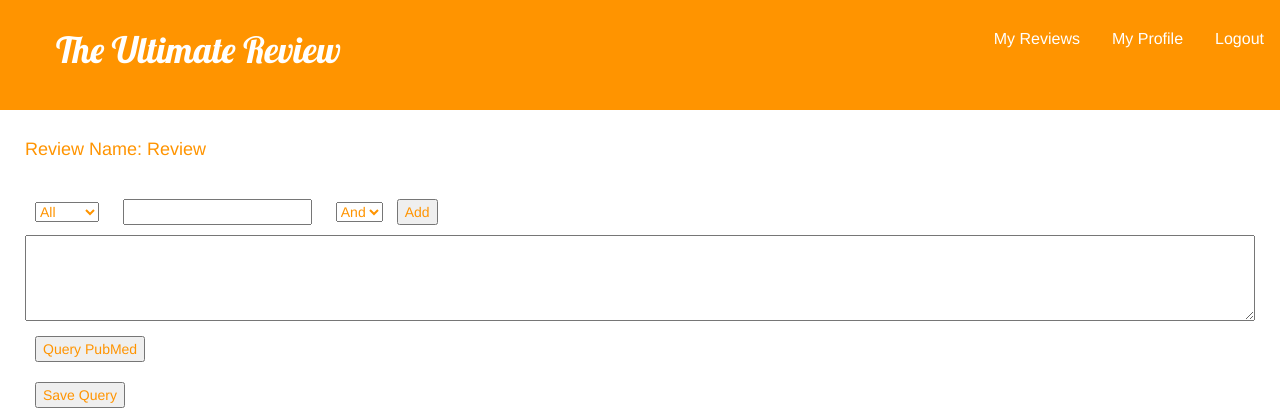
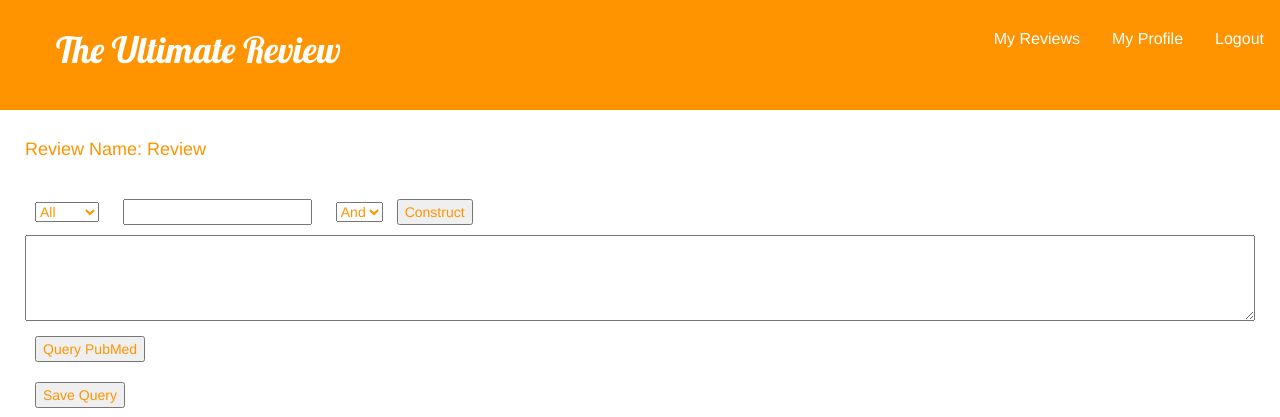
Before and after one commit to JoeCameron1/TheUltimateReview, a Django app: page /ultimatereview/singlereview/review/ in a window 1280 px wide. Shown: the top 417 px of the page. Run offline with Django 3.2, Linux system fonts and the light colour scheme; a user stored in the database is signed in; data comes from the database, SQL or seed files in the repository; both versions use the stored data as it was after the commit; data that the repository does not hold is empty; some libraries are stand-ins or nearby versions.

Commit message:
Add button changed to Construct button

```diff
--- a/templates/ultimatereview/querybuilder.html
+++ b/templates/ultimatereview/querybuilder.html
@@ -26,14 +26,14 @@
 		<option value = "OR">Or</option>
 		<option value = "NOT">Not</option>
 	</select>
-	<button text = "Enter" id = "addButton">Add</button>
+	<button text = "Enter" id = "addButton">Construct</button>
 	{% if alert_message %}
 	{{ alert_message }}
 	{% endif %}
 
 	<form method="POST" action = "AbstractPool/">
   		{% csrf_token %}
-  		<textarea cols = "160" rows = "4" id = "queryID" type = "text" name = "queryField"></textarea>
+  		<textarea cols = "200" rows = "4" id = "queryID" type = "text" name = "queryField"></textarea>
   		<button  class = "margins" type = "submit">Query PubMed</button>
 	</form>
 	<form id = "saveButton" name = "queries" method="POST" action="/ultimatereview/singlereview/{{ review.slug }}/">
```
Also changed, not shown: db.sqlite3, 2 other files.
